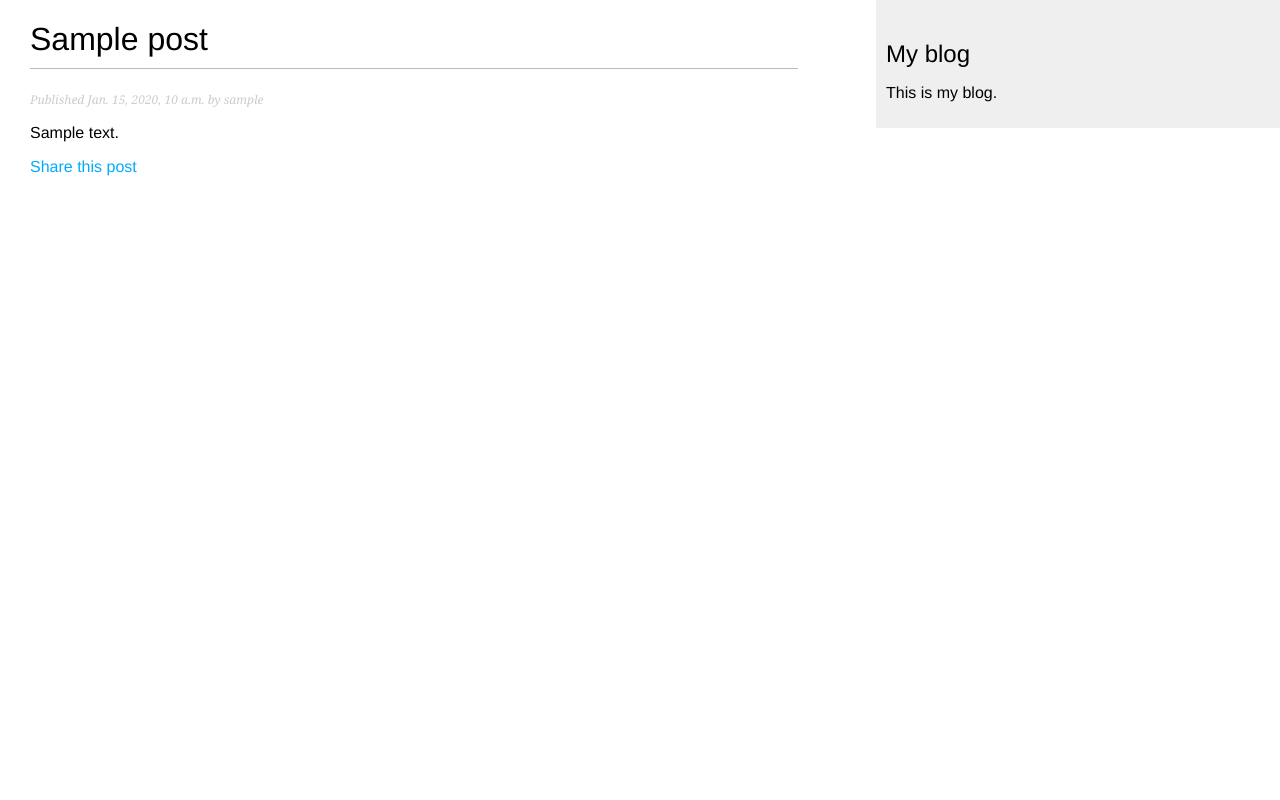
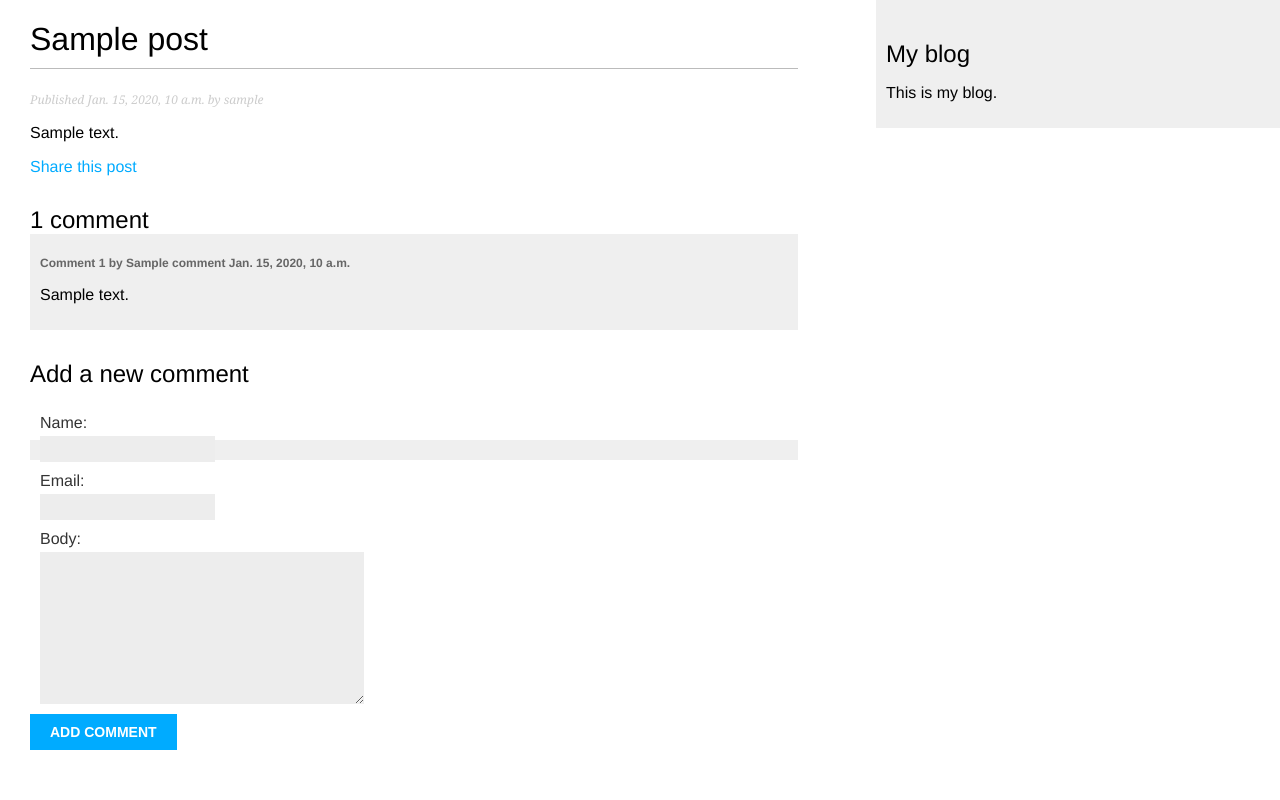
Before and after one commit to tonyS912/django-prof-blog-db5, a Django app: a page that uses blog/templates/blog/post/detail.html in a window 1280 px wide. Run offline with Django 5.2, Linux system fonts and the light colour scheme; tables that the repository leaves empty hold one stand-in row (values such as "Sample post"); parts of the project's set-up code (start-up, migrations or seed data) failed here and were passed over.

Commit message:
Add comment display and handling in post detail view

```diff
--- a/blog/models.py
+++ b/blog/models.py
@@ -99,6 +99,7 @@ class FavoritePost(models.Model):
 class Comment(models.Model):
     # Foreign Key. The Post to which the comment belongs.
     # if we don't use related_name, Django will use comment_set as default.
+    # Related Name can be used in views.py for the object name.
     post = models.ForeignKey(Post, on_delete=models.CASCADE, related_name="comments")
     # Fields
     name = models.CharField(max_length=80)
--- a/blog/templates/blog/post/detail.html
+++ b/blog/templates/blog/post/detail.html
@@ -10,4 +10,22 @@
 	<p>
 		<a href="{% url 'blog:post_share' post.id %}">Share this post</a>
 	</p>
+	{% with comments.count as total_comments %}
+		<h2>
+			<!-- pluralize will be rendered as 0 comments, 1 comment, or N comments -->
+			{{ total_comments }} comment {{ total_comments|pluralize }}
+		</h2>
+	{% endwith %}
+	{% for comment in comments %}
+		<div class="comment">
+			<p class="info">
+				Comment {{ forloop.counter }} by {{ comment.name }}
+				{{ comment.created }}
+			</p>
+			{{ comment.body|linebreaks }}
+		</div>
+	{% empty %}
+		<p>There are no comments.</p>
+	{% endfor %}
+	{% include "blog/post/includes/comment_form.html" %}
 {% endblock %}
--- a/blog/urls.py
+++ b/blog/urls.py
@@ -15,4 +15,6 @@ urlpatterns = [
     ),
     # Share views
     path("<int:post_id>/share/", views.post_share, name="post_share"),
+    # Comment Views
+    path("<int:post_id>/comment/", views.post_comment, name="post_comment"),
 ]
--- a/blog/views.py
+++ b/blog/views.py
@@ -44,7 +44,17 @@ def post_detail(request, year, month, day, post):
         publish__month=month,
         publish__day=day,
     )
-    return render(request, "blog/post/detail.html", {"post": post})
+
+    # List of active comments for this post
+    comments = post.comments.filter(active=True)  # Queryset
+    # Form for users to comment
+    form = CommentForm()
+
+    return render(
+        request,
+        "blog/post/detail.html",
+        {"post": post, "comments": comments, "form": form},
+    )
 
 
 def post_share(request, post_id):
```
